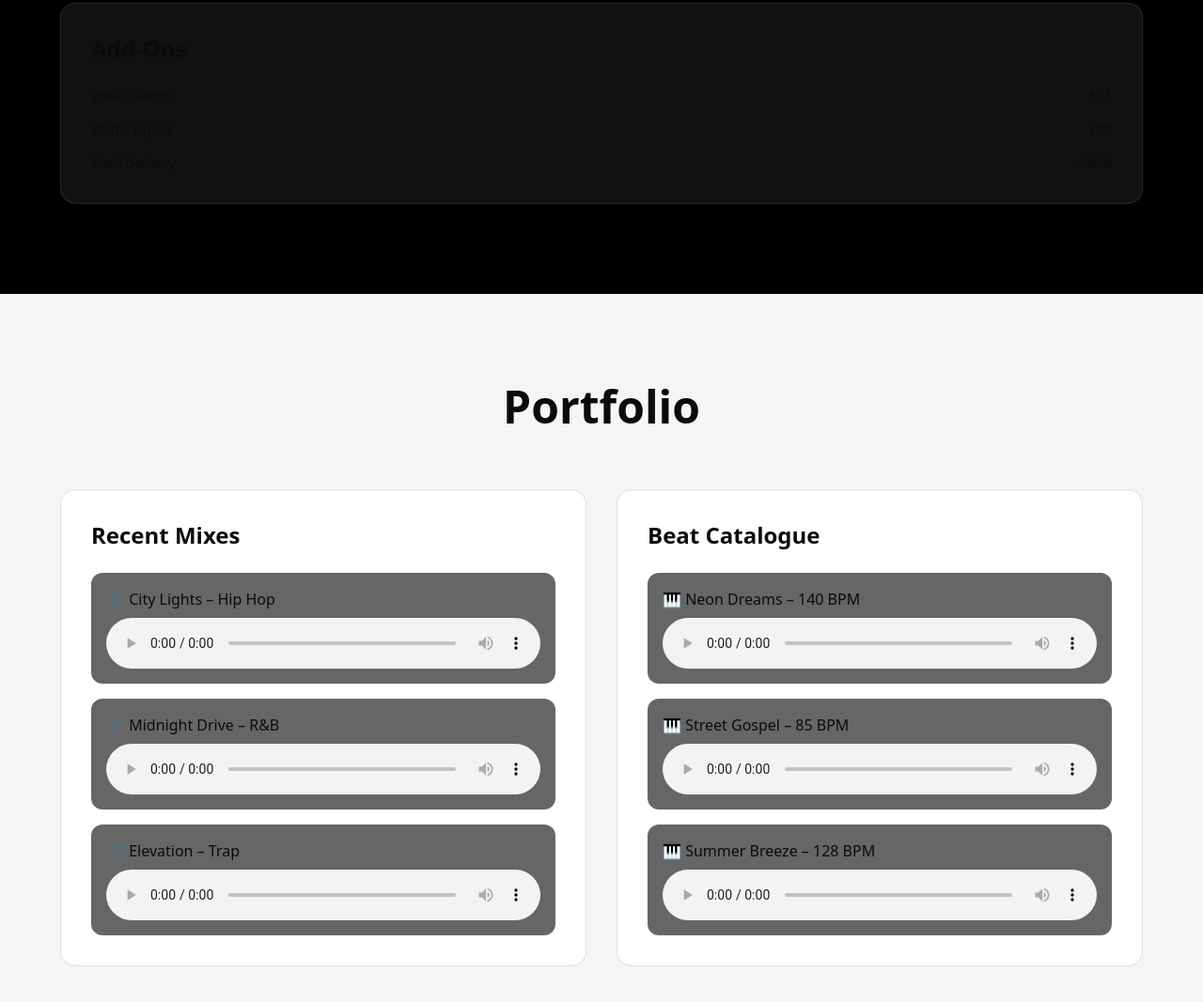
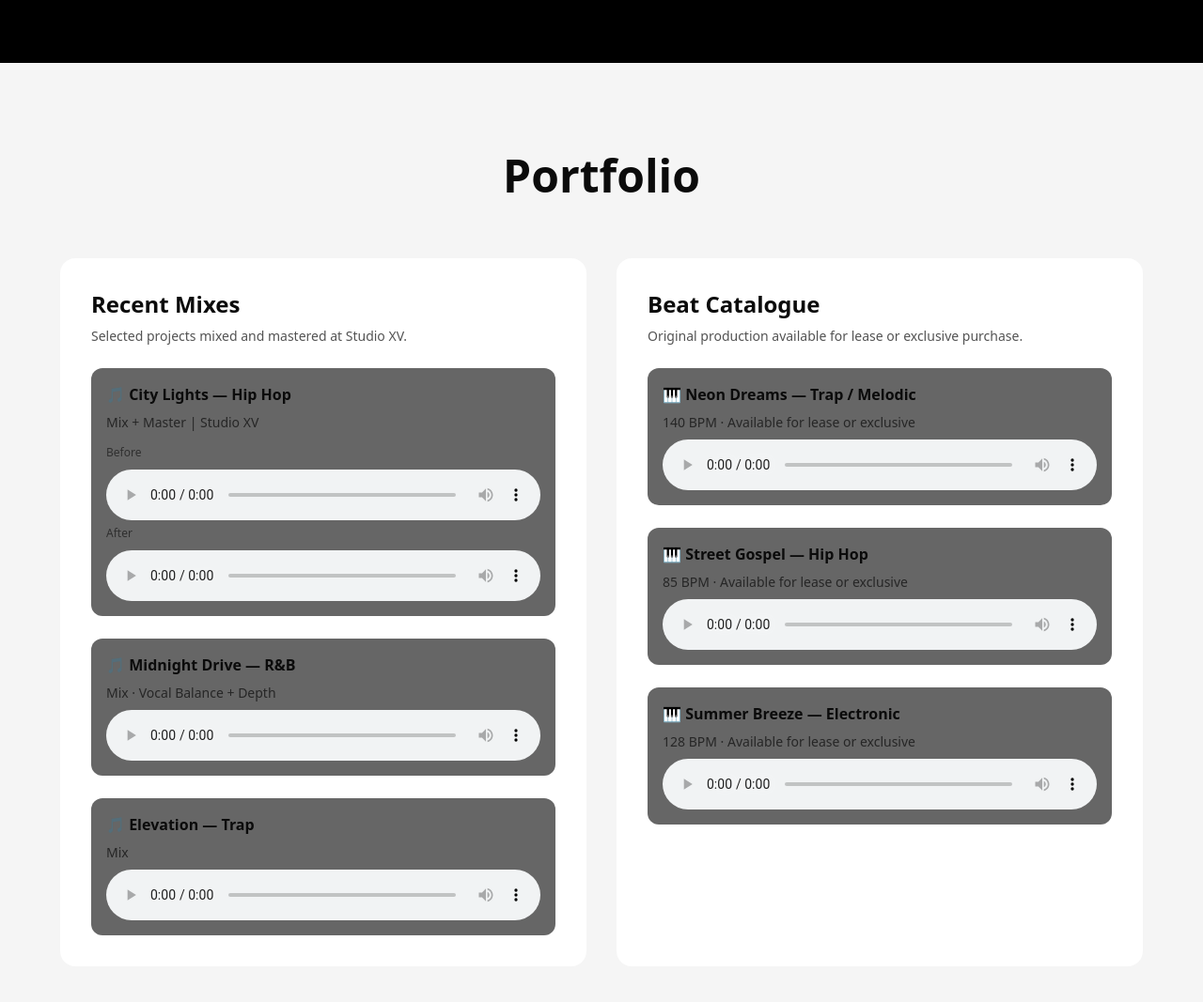
Before and after one commit to sstanl3ygeorge-hue/studio-xv, a website: page index.html in a window 1280 px wide. Shown: the part 1497-2564 px from the top of the page at 94% size. Drawn offline with nearby package versions, Linux system fonts and the light colour scheme.

Commit message:
Phase 2+3: Services/Booking use PRICING arrays + Portfolio data-driven

```diff
--- a/index.html
+++ b/index.html
@@ -154,67 +154,7 @@
   <div class="max-w-6xl mx-auto">
     <h2 class="text-4xl md:text-5xl font-bold text-center mb-16">Portfolio</h2>
 
-    <div class="grid md:grid-cols-2 gap-8">
-
-      <!-- Recent Mixes -->
-      <div class="rounded-2xl p-8"
-           style="background: var(--bg-card); border: 1px solid var(--border-soft);">
-        <h3 class="text-2xl font-bold mb-6">Recent Mixes</h3>
-
-        <div class="space-y-4">
-          <div class="p-4 rounded-xl bg-black/60">
-            <p class="mb-2">🎵 City Lights – Hip Hop</p>
-            <audio controls class="w-full">
-              <source src="audio/city-lights.mp3" type="audio/mpeg">
-            </audio>
-          </div>
-
-          <div class="p-4 rounded-xl bg-black/60">
-            <p class="mb-2">🎵 Midnight Drive – R&B</p>
-            <audio controls class="w-full">
-              <source src="audio/midnight-drive.mp3" type="audio/mpeg">
-            </audio>
-          </div>
-
-          <div class="p-4 rounded-xl bg-black/60">
-            <p class="mb-2">🎵 Elevation – Trap</p>
-            <audio controls class="w-full">
-              <source src="audio/elevation.mp3" type="audio/mpeg">
-            </audio>
-          </div>
-        </div>
-      </div>
-
-      <!-- Beat Catalogue -->
-      <div class="rounded-2xl p-8"
-           style="background: var(--bg-card); border: 1px solid var(--border-soft);">
-        <h3 class="text-2xl font-bold mb-6">Beat Catalogue</h3>
-
-        <div class="space-y-4">
-          <div class="p-4 rounded-xl bg-black/60">
-            <p class="mb-2">🎹 Neon Dreams – 140 BPM</p>
-            <audio controls class="w-full">
-              <source src="audio/neon-dreams.mp3" type="audio/mpeg">
-            </audio>
-          </div>
-
-          <div class="p-4 rounded-xl bg-black/60">
-            <p class="mb-2">🎹 Street Gospel – 85 BPM</p>
-            <audio controls class="w-full">
-              <source src="audio/street-gospel.mp3" type="audio/mpeg">
-            </audio>
-          </div>
-
-          <div class="p-4 rounded-xl bg-black/60">
-            <p class="mb-2">🎹 Summer Breeze – 128 BPM</p>
-            <audio controls class="w-full">
-              <source src="audio/summer-breeze.mp3" type="audio/mpeg">
-            </audio>
-          </div>
-        </div>
-      </div>
-
-    </div>
+    <div class="grid md:grid-cols-2 gap-8" id="portfolio-grid"></div>
   </div>
 </section>
 
@@ -256,11 +196,6 @@
             class="w-full px-4 py-3 rounded-lg bg-black/60 border border-white/20"
           >
             <option value="">Select a service…</option>
-            <option>Recording</option>
-            <option>Mixing</option>
-            <option>Mastering</option>
-            <option>Production</option>
-            <option>Lessons</option>
           </select>
         </div>
 
@@ -461,101 +396,6 @@
 </script>
 
 <script>
-const SERVICES_DISPLAY = {
-  recording: {
-    label: "Recording",
-    items: [
-      { label: "Hourly Session", price: "£30/hr" },
-      { label: "Half-Day (4hrs)", price: "£140" },
-      { label: "Full-Day (8hrs)", price: "£260" }
-    ]
-  },
-  mixing: {
-    label: "Mixing",
-    items: [
-      { label: "Per Track", price: "£50" },
-      { label: "Mix + Master", price: "£75" },
-      { label: "EP (4–6 tracks)", price: "£280" }
-    ]
-  },
-  mastering: {
-    label: "Mastering",
-    items: [
-      { label: "Single", price: "£35" },
-      { label: "EP (4–6 tracks)", price: "£120" },
-      { label: "Album (10+ tracks)", price: "£250" }
-    ]
-  },
-  production: {
-    label: "Production",
-    items: [
-      { label: "Beat Lease", price: "£30" },
-      { label: "Exclusive Beat", price: "£150" },
-      { label: "Custom Production", price: "£300+" }
-    ]
-  },
-  lessons: {
-    label: "Lessons",
-    items: [
-      { label: "DAW Training", price: "£40/hr" },
-      { label: "Mixing Lessons", price: "£45/hr" },
-      { label: "Beat-Making", price: "£40/hr" }
-    ]
-  },
-  addons: {
-    label: "Add-Ons",
-    items: [
-      { label: "Vocal Tuning", price: "£25" },
-      { label: "Stems Export", price: "£20" },
-      { label: "Rush Delivery", price: "+50%" }
-    ]
-  }
-};
-</script>
-
-<script>
-function renderServiceCards() {
-  const container = document.getElementById("services-grid");
-  if (!container) return;
-
-  container.innerHTML = "";
-
-  Object.entries(SERVICES_DISPLAY).forEach(([key, service]) => {
-    const card = document.createElement("div");
-    const isAddons = key === "addons";
-
-    card.className = `
-      ${isAddons ? "lg:col-span-3" : ""}
-      rounded-2xl p-8 bg-[#111]
-      border border-white/10
-      transition-all duration-300
-      hover:-translate-y-2
-      hover:border-pink-500
-      hover:shadow-xl
-    `;
-
-    card.innerHTML = `
-      <h3 class="text-2xl font-bold mb-6">
-        ${service.label}
-      </h3>
-      <ul class="space-y-4 text-sm">
-        ${service.items.map(item => `
-          <li class="flex justify-between">
-            <span>${item.label}</span>
-            <span>${item.price}</span>
-          </li>
-        `).join("")}
-      </ul>
-    `;
-
-    container.appendChild(card);
-  });
-}
-
-renderServiceCards();
-</script>
-
-<script>
 const PRICING = {
   recording: {
     label: "Recording",
@@ -623,7 +463,204 @@ const ADDONS = {
   stems: { label: "Stems Export", price: 20 },
   rush: { label: "Rush Delivery", multiplier: 1.5 }
 };
+</script>
 
+<script>
+const PORTFOLIO = {
+  mixes: {
+    title: "Recent Mixes",
+    description: "Selected projects mixed and mastered at Studio XV.",
+    items: [
+      {
+        title: "City Lights",
+        genre: "Hip Hop",
+        role: "Mix + Master | Studio XV",
+        features: null,
+        audio: {
+          after: "audio/city-lights-final.mp3",
+          before: "audio/city-lights-raw.mp3"
+        }
+      },
+      {
+        title: "Midnight Drive",
+        genre: "R&B",
+        role: "Mix",
+        features: "Vocal Balance + Depth",
+        audio: {
+          after: "audio/midnight-drive-final.mp3"
+        }
+      },
+      {
+        title: "Elevation",
+        genre: "Trap",
+        role: "Mix",
+        features: null,
+        audio: {
+          after: "audio/elevation-final.mp3"
+        }
+      }
+    ]
+  },
+
+  beats: {
+    title: "Beat Catalogue",
+    description: "Original production available for lease or exclusive purchase.",
+    items: [
+      {
+        title: "Neon Dreams",
+        style: "Trap / Melodic",
+        meta: "140 BPM · Available for lease or exclusive",
+        audio: "audio/neon-dreams.mp3"
+      },
+      {
+        title: "Street Gospel",
+        style: "Hip Hop",
+        meta: "85 BPM · Available for lease or exclusive",
+        audio: "audio/street-gospel.mp3"
+      },
+      {
+        title: "Summer Breeze",
+        style: "Electronic",
+        meta: "128 BPM · Available for lease or exclusive",
+        audio: "audio/summer-breeze.mp3"
+      }
+    ]
+  }
+};
+</script>
+
+<script>
+function renderPortfolio() {
+  const grid = document.getElementById("portfolio-grid");
+  if (!grid) return;
+
+  // MIXES
+  const mixes = PORTFOLIO.mixes;
+  const mixesCard = document.createElement("div");
+  mixesCard.className =
+    "rounded-2xl p-8 bg-[var(--bg-card)] border border-white/10";
+
+  mixesCard.innerHTML = `
+    <h3 class="text-2xl font-bold mb-2">${mixes.title}</h3>
+    <p class="text-sm opacity-70 mb-6">${mixes.description}</p>
+    <div class="space-y-6">
+      ${mixes.items.map(track => `
+        <div class="p-4 rounded-xl bg-black/60 space-y-2">
+          <p class="font-semibold">
+            🎵 ${track.title} — ${track.genre}
+          </p>
+          <p class="text-sm opacity-70">
+            ${track.role}${track.features ? " · " + track.features : ""}
+          </p>
+
+          ${
+            track.audio.before
+              ? `
+              <div class="space-y-2">
+                <label class="text-xs opacity-60">Before</label>
+                <audio controls class="w-full">
+                  <source src="${track.audio.before}" type="audio/mpeg">
+                </audio>
+
+                <label class="text-xs opacity-60">After</label>
+                <audio controls class="w-full">
+                  <source src="${track.audio.after}" type="audio/mpeg">
+                </audio>
+              </div>
+              `
+              : `
+              <audio controls class="w-full">
+                <source src="${track.audio.after}" type="audio/mpeg">
+              </audio>
+              `
+          }
+        </div>
+      `).join("")}
+    </div>
+  `;
+
+  // BEATS
+  const beats = PORTFOLIO.beats;
+  const beatsCard = document.createElement("div");
+  beatsCard.className =
+    "rounded-2xl p-8 bg-[var(--bg-card)] border border-white/10";
+
+  beatsCard.innerHTML = `
+    <h3 class="text-2xl font-bold mb-2">${beats.title}</h3>
+    <p class="text-sm opacity-70 mb-6">${beats.description}</p>
+    <div class="space-y-6">
+      ${beats.items.map(beat => `
+        <div class="p-4 rounded-xl bg-black/60 space-y-2">
+          <p class="font-semibold">
+            🎹 ${beat.title} — ${beat.style}
+          </p>
+          <p class="text-sm opacity-70">${beat.meta}</p>
+          <audio controls class="w-full">
+            <source src="${beat.audio}" type="audio/mpeg">
+          </audio>
+        </div>
+      `).join("")}
+    </div>
+  `;
+
+  grid.appendChild(mixesCard);
+  grid.appendChild(beatsCard);
+}
+
+renderPortfolio();
+</script>
+
+<script>
+const servicesGrid = document.getElementById("services-grid");
+
+Object.values(PRICING).forEach(service => {
+  if (service.type === "addons") return;
+
+  const card = document.createElement("div");
+
+  card.className = `
+    group rounded-2xl p-8 bg-[#111]
+    border border-white/10
+    transition-all duration-300
+    hover:-translate-y-2 hover:border-pink-500 hover:shadow-xl
+  `;
+
+  let itemsHTML = "";
+
+  if (service.type === "hourly") {
+    service.options.forEach(opt => {
+      itemsHTML += `
+        <li class="flex justify-between">
+          <span>${opt.label}</span>
+          <span>${opt.price}</span>
+        </li>
+      `;
+    });
+  }
+
+  if (service.type === "packages") {
+    service.packages.forEach(pkg => {
+      itemsHTML += `
+        <li class="flex justify-between">
+          <span>${pkg.label}</span>
+          <span>${pkg.poa ? "POA" : "£" + pkg.price}</span>
+        </li>
+      `;
+    });
+  }
+
+  card.innerHTML = `
+    <h3 class="text-2xl font-bold mb-6 group-hover:text-pink-500 transition">
+      ${service.label}
+    </h3>
+    <ul class="space-y-4 text-sm">${itemsHTML}</ul>
+  `;
+
+  servicesGrid.appendChild(card);
+});
+</script>
+
+<script>
 const serviceSelect = document.getElementById("service-select");
 const packageSelect = document.getElementById("package-select");
 const packageWrapper = document.getElementById("package-wrapper");
@@ -632,6 +669,16 @@ const hoursInput = document.getElementById("hours-input");
 const totalDisplay = document.getElementById("total-display");
 const depositDisplay = document.getElementById("deposit-display");
 const submitButton = document.getElementById("booking-submit");
+
+// Populate service dropdown from PRICING
+Object.entries(PRICING).forEach(([key, service]) => {
+  if (service.type === "addons") return;
+
+  const option = document.createElement("option");
+  option.value = key;
+  option.textContent = service.label;
+  serviceSelect.appendChild(option);
+});
 
 serviceSelect.addEventListener("change", handleServiceChange);
 packageSelect.addEventListener("change", calculateTotal);
@@ -685,9 +732,9 @@ function handleServiceChange() {
 
   if (service.type === "packages") {
     packageWrapper.classList.remove("hidden");
-    Object.entries(service.packages).forEach(([pkgKey, pkg]) => {
+    service.packages.forEach((pkg, index) => {
       const opt = document.createElement("option");
-      opt.value = pkgKey;
+      opt.value = index;
 
       opt.textContent = pkg.poa
         ? `${pkg.label} – POA`
@@ -715,8 +762,9 @@ function calculateTotal() {
   }
 
   if (service.type === "packages") {
-    const pkg = service.packages[packageSelect.value];
-    if (!pkg) return resetTotals();
+    const pkgIndex = Number(packageSelect.value);
+    const pkg = service.packages[pkgIndex];
+    if (pkg === undefined) return resetTotals();
 
     packageName = pkg.label;
 
```
